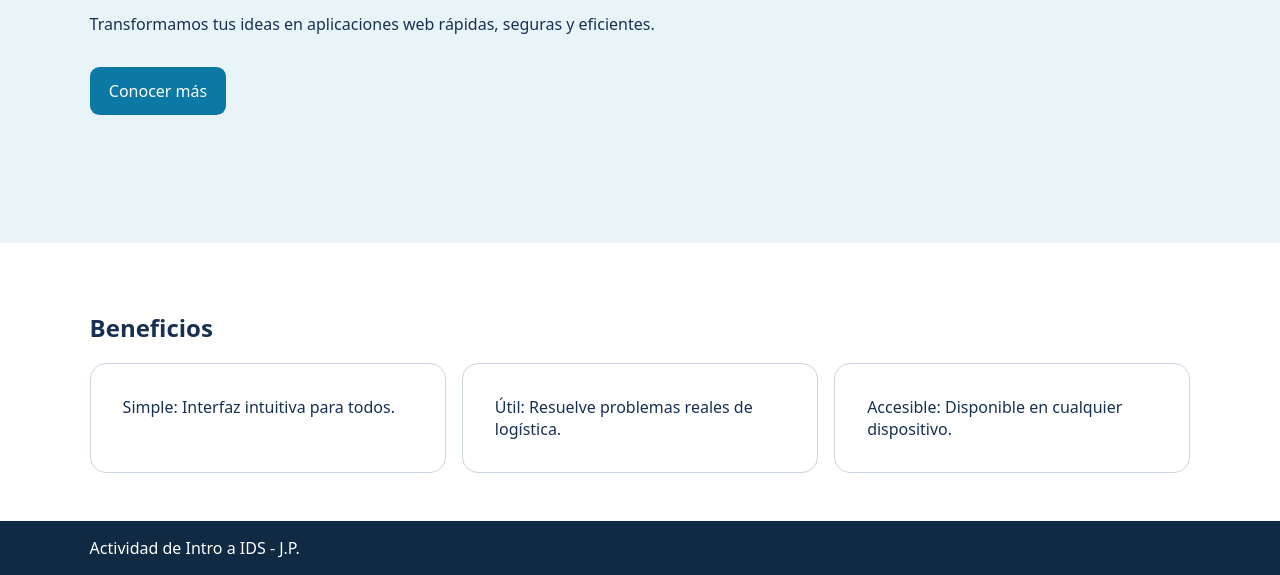
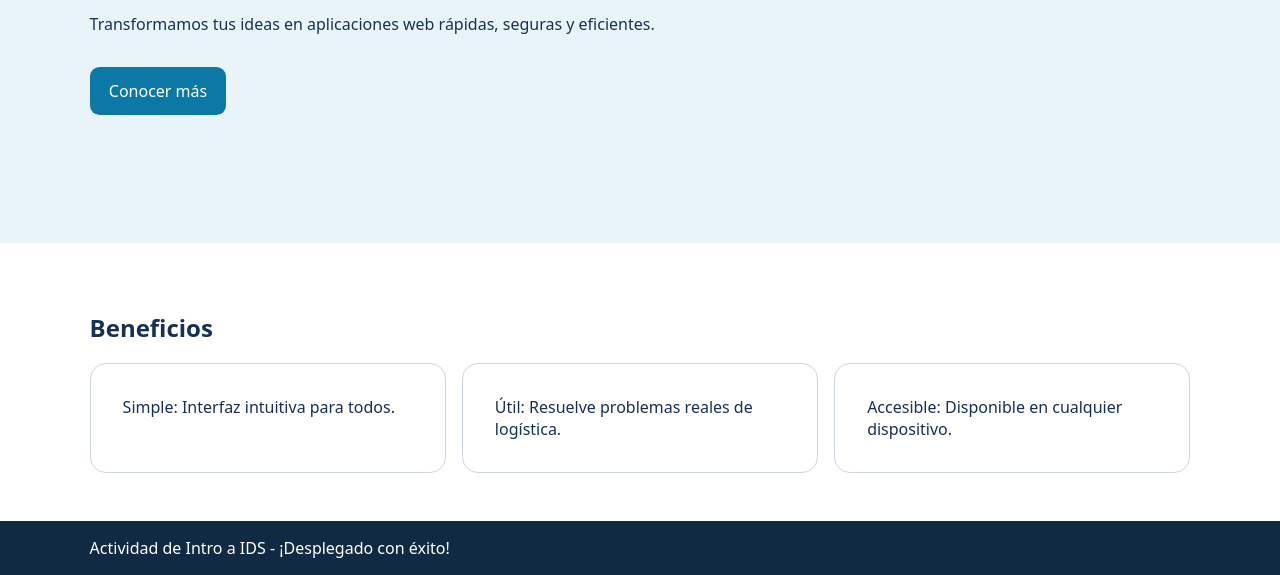
Before and after one commit to eduardoleon8/landing-ids, a plain HTML site: page index.html in a window 1280 px wide. Shown: the part 449-1024 px from the top of the page. Drawn offline with Linux system fonts and the light colour scheme.

Commit message:
Actualiza texto de la landing

```diff
--- a/index.html
+++ b/index.html
@@ -26,6 +26,6 @@
             </div>
         </section>
     </main>
-    <footer>Actividad de Intro a IDS - J.P.</footer>
+    <footer>Actividad de Intro a IDS - ¡Desplegado con éxito!</footer>
 </body>
 </html>
```
